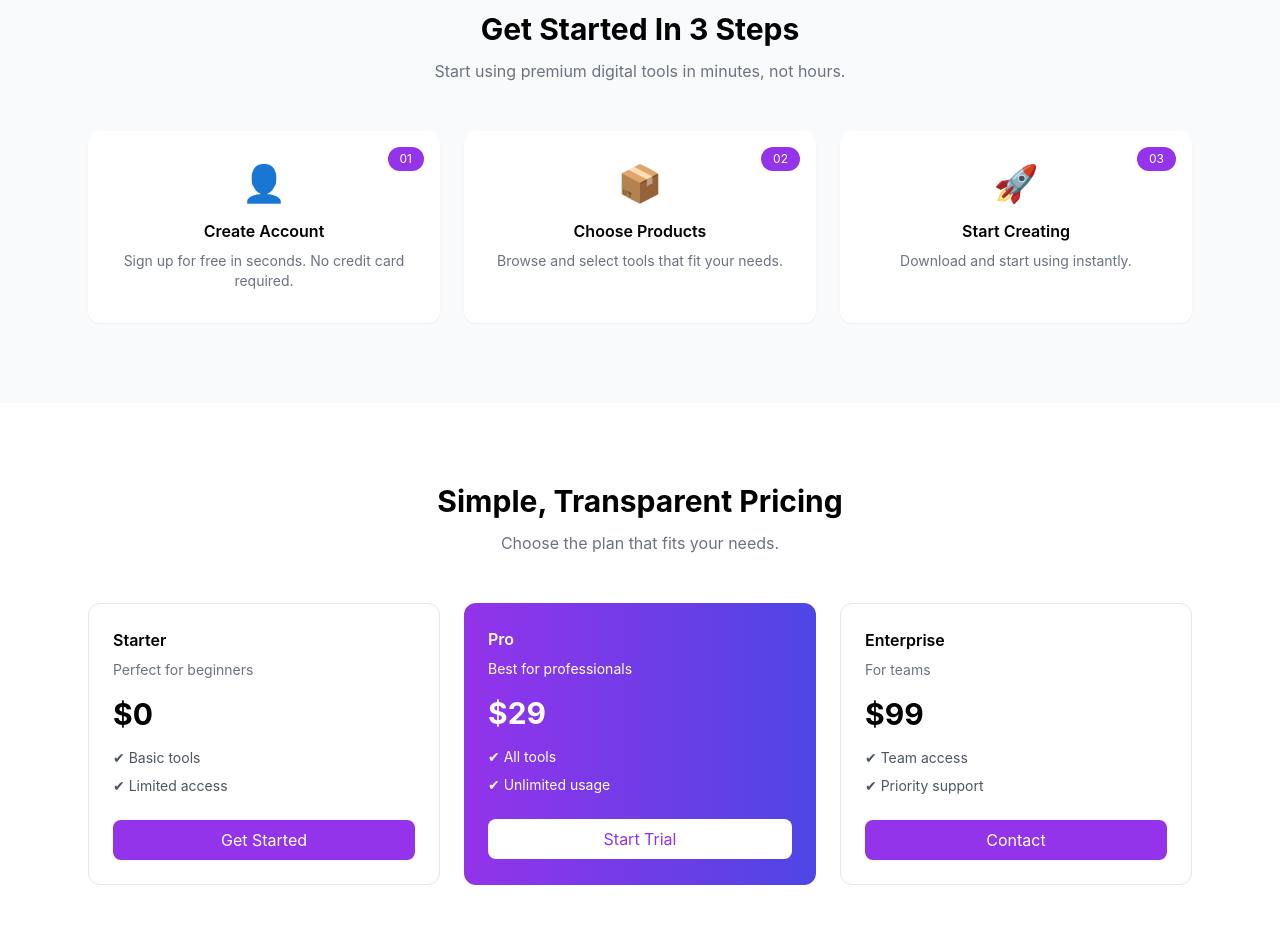
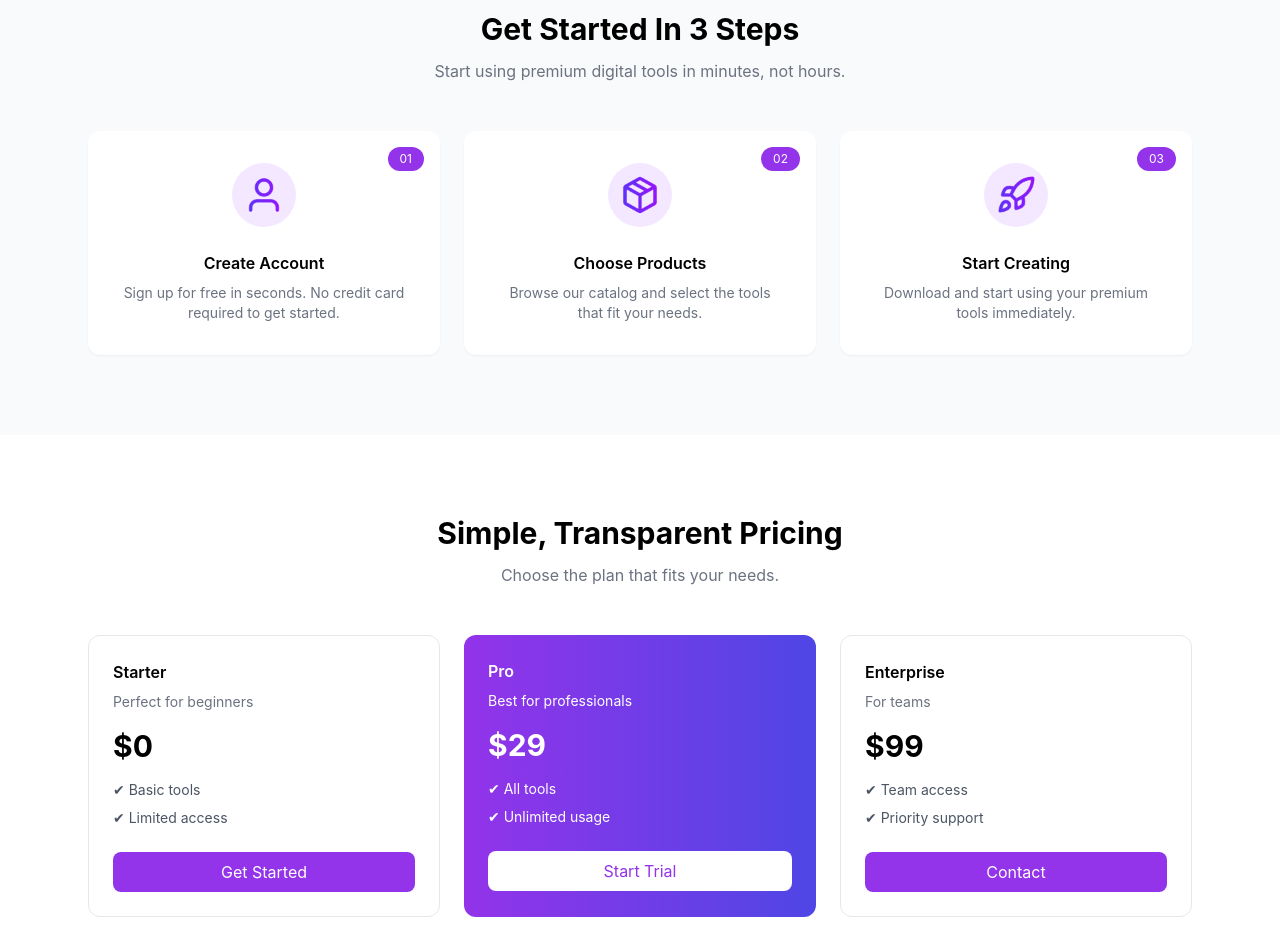
Before and after one commit to musfik070-gif/my-project, a React (Vite) app: page / in a window 1280 px wide. Shown: the part 2280-3208 px from the top of the page. Built offline with nearby package versions, Linux system fonts and the light colour scheme.

Commit message:
fixed the steps designs

```diff
--- a/src/components/Steps.jsx
+++ b/src/components/Steps.jsx
@@ -1,47 +1,73 @@
+import React from "react";
+import userImg from "../../assetsmain/user.png";
+import packageImg from "../../assetsmain/package.png";
+import rocketImg from "../../assetsmain/rocket.png";
+
 export default function Steps() {
   return (
     <section className="py-20 bg-gray-50">
       <div className="max-w-6xl mx-auto px-6 text-center">
         <h2 className="text-3xl font-bold mb-3">Get Started In 3 Steps</h2>
-
         <p className="text-gray-500 mb-12">
           Start using premium digital tools in minutes, not hours.
         </p>
-
         <div className="grid md:grid-cols-3 gap-6">
           {/* Step 1 */}
-          <div className="bg-white rounded-xl p-8 shadow-sm relative">
+          <div className="bg-white rounded-xl p-8 shadow-sm relative flex flex-col items-center">
             <div className="absolute top-4 right-4 bg-purple-600 text-white text-xs px-3 py-1 rounded-full">
               01
             </div>
-            <div className="text-4xl mb-4">👤</div>
+            <div className="flex justify-center mb-6">
+              <div className="w-16 h-16 bg-purple-100 rounded-full flex items-center justify-center p-3">
+                <img
+                  src={userImg}
+                  alt="user"
+                  className="w-full h-full object-contain"
+                />
+              </div>
+            </div>
             <h3 className="font-semibold mb-2">Create Account</h3>
             <p className="text-sm text-gray-500">
-              Sign up for free in seconds. No credit card required.
+              Sign up for free in seconds. No credit card required to get
+              started.
             </p>
           </div>
-
           {/* Step 2 */}
-          <div className="bg-white rounded-xl p-8 shadow-sm relative">
+          <div className="bg-white rounded-xl p-8 shadow-sm relative flex flex-col items-center">
             <div className="absolute top-4 right-4 bg-purple-600 text-white text-xs px-3 py-1 rounded-full">
               02
             </div>
-            <div className="text-4xl mb-4">📦</div>
+            <div className="flex justify-center mb-6">
+              <div className="w-16 h-16 bg-purple-100 rounded-full flex items-center justify-center p-3">
+                <img
+                  src={packageImg}
+                  alt="package"
+                  className="w-full h-full object-contain"
+                />
+              </div>
+            </div>
             <h3 className="font-semibold mb-2">Choose Products</h3>
             <p className="text-sm text-gray-500">
-              Browse and select tools that fit your needs.
+              Browse our catalog and select the tools that fit your needs.
             </p>
           </div>
-
           {/* Step 3 */}
-          <div className="bg-white rounded-xl p-8 shadow-sm relative">
+          <div className="bg-white rounded-xl p-8 shadow-sm relative flex flex-col items-center">
             <div className="absolute top-4 right-4 bg-purple-600 text-white text-xs px-3 py-1 rounded-full">
               03
             </div>
-            <div className="text-4xl mb-4">🚀</div>
+            <div className="flex justify-center mb-6">
+              <div className="w-16 h-16 bg-purple-100 rounded-full flex items-center justify-center p-3">
+                <img
+                  src={rocketImg}
+                  alt="rocket"
+                  className="w-full h-full object-contain"
+                />
+              </div>
+            </div>
             <h3 className="font-semibold mb-2">Start Creating</h3>
             <p className="text-sm text-gray-500">
-              Download and start using instantly.
+              Download and start using your premium tools immediately.
             </p>
           </div>
         </div>
```
